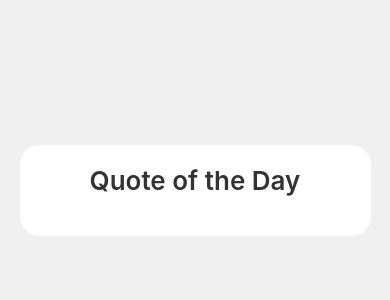
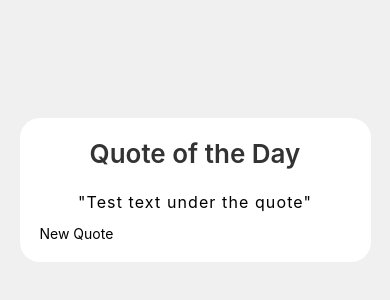
Before and after one commit to ns-develops/Rise-app, a React Native app: screen / in a window 390 px wide. Shown: the part 232-532 px from the top of the page. Built offline with nearby package versions, Linux system fonts and the light colour scheme.

Commit message:
first draft quote ui

```diff
--- a/App.js
+++ b/App.js
@@ -1,5 +1,5 @@
 import React from 'react';
-import { View, Text } from 'react-native';
+import { View, Text, Touchable, TouchableOpacity } from 'react-native';
 
 const App = () => {
   return (
@@ -16,6 +16,21 @@ const App = () => {
         >
           Quote of the Day
         </Text>
+        <Text
+          style={{
+            color: '#000',
+            fontSize: 16,
+            lineHeight: 26,
+            letterSpacing: 1.1,
+            fontWeight: '400',
+            textAlign: 'center',
+            marginBottom: 10,
+            paddingHorizontal: 30,
+          }}>
+            "Test text under the quote"
+            </Text>
+
+            <Text>New Quote</Text>
       </View>
     </View>
   );
```
